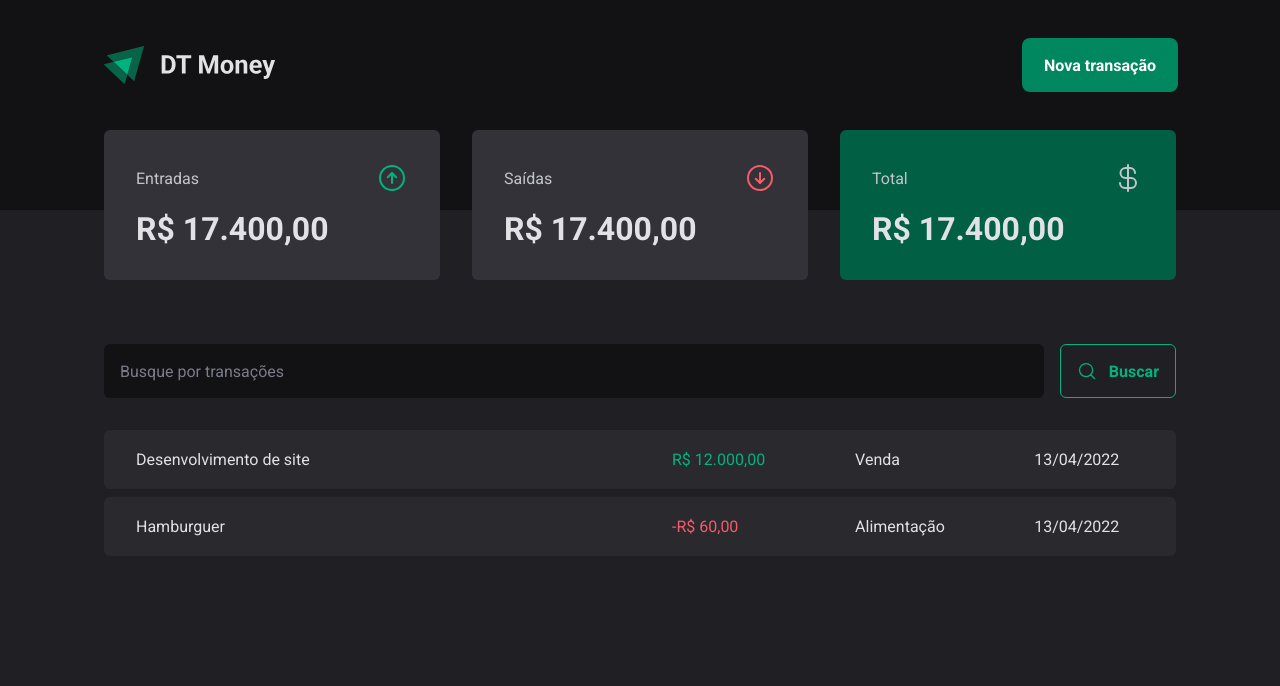
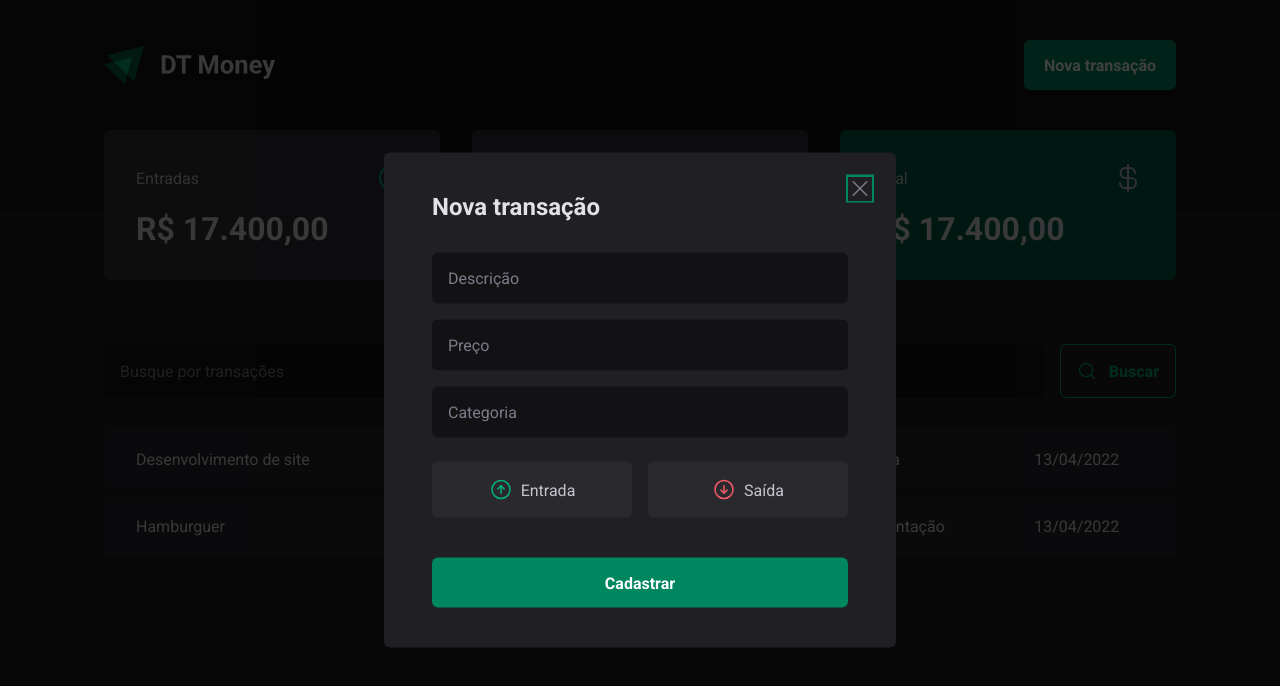
Before and after one commit to tuorjp/dt-money-ignite, a React (Vite) app: page / in a window 1280 px wide. Both pictures are taken after a click on the button "Nova transação". Shown: the top 686 px of the page. Built offline with nearby package versions, Linux system fonts and the light colour scheme.

Commit message:
feat: :sparkles: modal created using radix

```diff
--- a/package.json
+++ b/package.json
@@ -10,6 +10,7 @@
     "preview": "vite preview"
   },
   "dependencies": {
+    "@radix-ui/react-dialog": "^1.0.4",
     "@types/styled-components": "^5.1.26",
     "phosphor-react": "^1.4.1",
     "react": "^18.2.0",
--- a/src/components/Header/index.tsx
+++ b/src/components/Header/index.tsx
@@ -1,13 +1,20 @@
 /* eslint-disable prettier/prettier */
 import { HeaderContainer, HeaderContent, NewTransactionButton } from './styles'
 import logoImg from '../../assets/logo.svg'
+import * as Dialog from '@radix-ui/react-dialog'
+import { NewTransactionModal } from '../NewTransactionModal'
 
 export function Header() {
   return (
     <HeaderContainer>
       <HeaderContent>
         <img src={logoImg} alt="" />
-        <NewTransactionButton>Nova transação</NewTransactionButton>
+        <Dialog.Root>
+          <Dialog.Trigger asChild>
+           <NewTransactionButton>Nova transação</NewTransactionButton>
+          </Dialog.Trigger>
+          <NewTransactionModal />
+        </Dialog.Root>
       </HeaderContent>
     </HeaderContainer>
   )
--- /dev/null
+++ b/src/components/NewTransactionModal/index.tsx
@@ -0,0 +1,34 @@
+/* eslint-disable prettier/prettier */
+import * as Dialog from '@radix-ui/react-dialog'
+import { CloseButton, Content, Overlay, TransactionType, TransactionTypeButton } from './styles'
+import { ArrowCircleDown, ArrowCircleUp, X } from 'phosphor-react'
+
+export function NewTransactionModal() {
+  return (
+    <Dialog.Portal>
+      <Overlay />
+      <Content>
+        <Dialog.Title>Nova transação</Dialog.Title>
+        <CloseButton>
+            <X size={24}/>
+        </CloseButton>
+        <form action="">
+            <input type="text" placeholder='Descrição' required/>
+            <input type="number" placeholder='Preço' required/>
+            <input type="text" placeholder='Categoria' required/>
+            <TransactionType>
+                <TransactionTypeButton variant='income'>
+                    <ArrowCircleUp size={24}/>
+                    Entrada
+                </TransactionTypeButton>
+                <TransactionTypeButton variant='outcome'>
+                    <ArrowCircleDown size={24}/>
+                    Saída
+                </TransactionTypeButton>
+            </TransactionType>
+            <button type='submit'>Cadastrar</button>
+        </form>
+      </Content>
+    </Dialog.Portal>
+  )
+}
--- /dev/null
+++ b/src/components/NewTransactionModal/styles.ts
@@ -0,0 +1,96 @@
+/* eslint-disable prettier/prettier */
+import styled from 'styled-components'
+import * as Dialog from '@radix-ui/react-dialog'
+
+export const Overlay = styled(Dialog.Overlay)`
+    position: fixed;
+    width: 100vw;
+    height: 100vh;
+    inset: 0;
+    background: rgba(0, 0, 0, 0.75);
+`
+
+export const Content = styled(Dialog.Content)`
+    min-width: 32rem;
+    border-radius: 6px;
+    padding: 2.5rem 3rem;
+    background: ${props => props.theme['gray-800']};
+    position: fixed;
+    top: 50%;
+    left: 50%;
+    transform: translate(-50%, -50%);
+
+    form {
+        margin-top: 2rem;
+        display: flex;
+        flex-direction: column;
+        gap: 1rem;
+
+        input {
+            border-radius: 6px;
+            border: 0;
+            background: ${props => props.theme['gray-900']};
+            color: ${props => props.theme['gray-300']};
+            padding: 1rem;
+
+            &::placeholder {
+                color: ${props => props.theme['gray-500']};
+            }
+        }
+        button[type="submit"] {
+            height: 50px;
+            border: 0;
+            background: ${props => props.theme['green-500']};
+            color: ${props => props.theme.white};
+            font-weight: bold;
+            padding: 0 1.25rem;
+            border-radius: 6px;
+            margin-top: 1.5rem;
+            cursor: pointer;
+
+            &:hover {
+                background: ${props => props.theme['green-700']};
+                transition: background-color 0.2s;
+            }
+        }
+    }
+`
+
+export const CloseButton = styled(Dialog.Close)`
+    position: absolute;
+    background: transparent;
+    border: 0;
+    top: 1.5rem;
+    right: 1.5rem;
+    font-size: 0;
+    cursor: pointer;
+    color: ${props => props.theme['gray-500']};
+`
+
+export const TransactionType = styled.div`
+    display: grid;
+    grid-template-columns: repeat(2, 1fr);
+    gap: 1rem;
+    margin-top: 0.5rem;
+`
+
+interface TransactionTypeButtonProps {
+    variant: 'income' | 'outcome'
+}
+
+export const TransactionTypeButton = styled.button<TransactionTypeButtonProps>`
+    background: ${props => props.theme['gray-700']};
+    padding: 1rem;
+    display: flex;
+    align-items: center;
+    justify-content: center;
+    gap: 0.5rem;
+    border-radius: 6px;
+    cursor: pointer;
+    border: 0;
+    color: ${props => props.theme['gray-300']};
+
+    svg {
+        color: ${props => props.variant === 'income' ? props.theme['green-300'] : props.theme['red-300']};
+    }
+`
```
Also changed, not shown: 1 other file (tests, documents, lock files or other folders).
